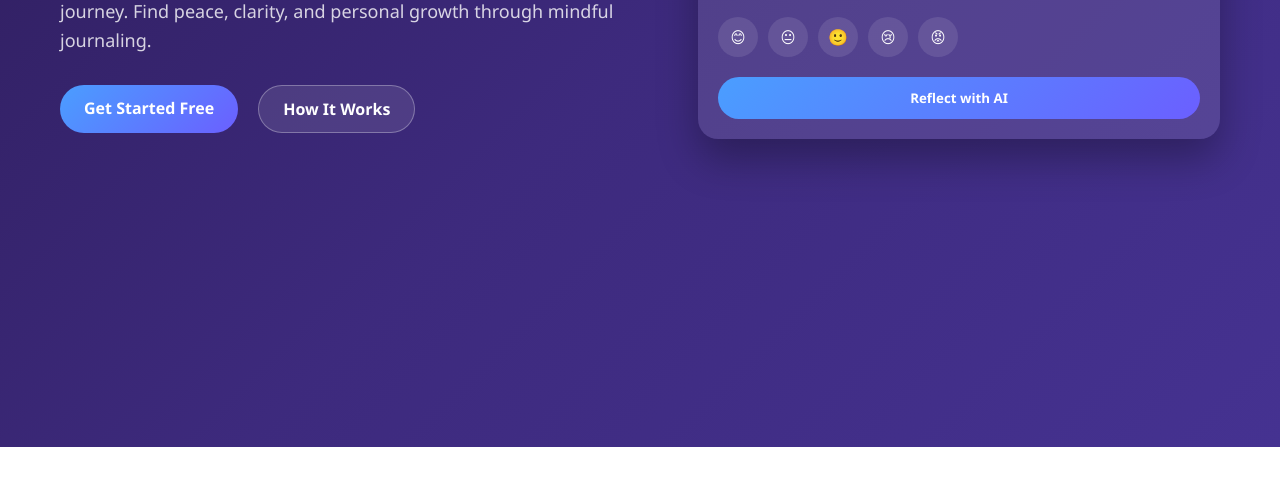
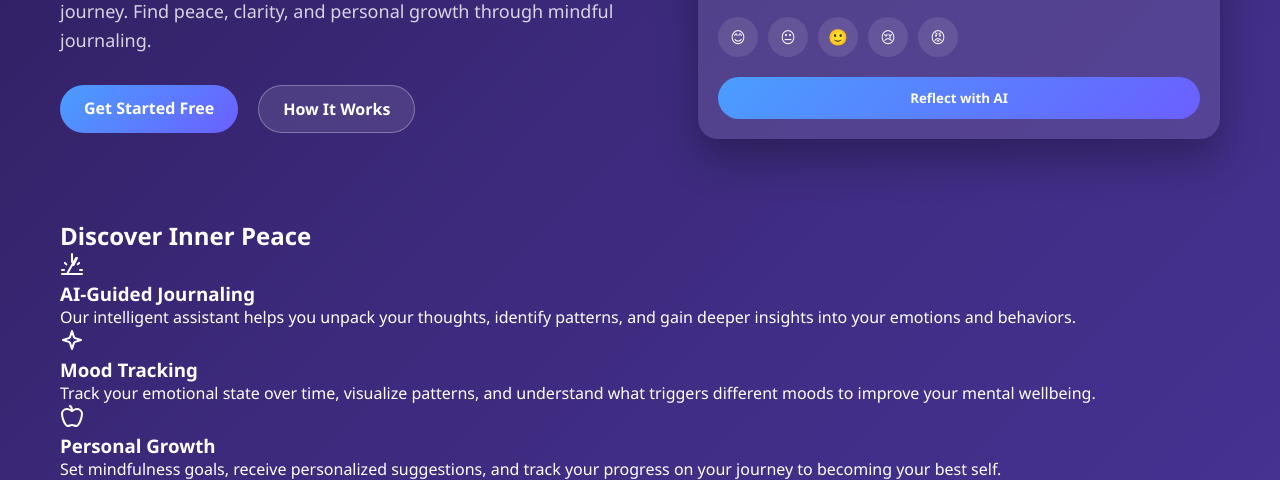
Before and after one commit to sambhav-007/CalmSpace, a website: page index.html in a window 1280 px wide. Shown: the part 353-833 px from the top of the page. Before the commit the page ends 800 px from the top, so only its background shows below. Drawn offline with Linux system fonts and the light colour scheme.

Commit message:
Added feature section

```diff
--- a/index.html
+++ b/index.html
@@ -56,6 +56,47 @@
                   </div>
               </div>
           </div>
-      </section>
+        </section>
+        <section class="features">
+            <h2 class="section-title">Discover Inner Peace</h2>
+            <div class="features-grid">
+                <div class="feature-card">
+                    <div class="feature-icon">
+                        <svg xmlns="http://www.w3.org/2000/svg" width="24" height="24" viewBox="0 0 24 24" fill="none" stroke="currentColor" stroke-width="2" stroke-linecap="round" stroke-linejoin="round">
+                            <path d="M12 2v8"></path>
+                            <path d="m4.93 10.93 1.41 1.41"></path>
+                            <path d="M2 18h2"></path>
+                            <path d="M20 18h2"></path>
+                            <path d="m19.07 10.93-1.41 1.41"></path>
+                            <path d="M22 22H2"></path>
+                            <path d="M16 6 7 22"></path>
+                            <path d="m17 6-3.5 7"></path>
+                        </svg>
+                    </div>
+                    <h3 class="feature-title">AI-Guided Journaling</h3>
+                    <p class="feature-desc">Our intelligent assistant helps you unpack your thoughts, identify patterns, and gain deeper insights into your emotions and behaviors.</p>
+                </div>
+                <div class="feature-card">
+                    <div class="feature-icon">
+                        <svg xmlns="http://www.w3.org/2000/svg" width="24" height="24" viewBox="0 0 24 24" fill="none" stroke="currentColor" stroke-width="2" stroke-linecap="round" stroke-linejoin="round">
+                            <path d="m12 3-1.912 5.813a2 2 0 0 1-1.275 1.275L3 12l5.813 1.912a2 2 0 0 1 1.275 1.275L12 21l1.912-5.813a2 2 0 0 1 1.275-1.275L21 12l-5.813-1.912a2 2 0 0 1-1.275-1.275L12 3Z"></path>
+                        </svg>
+                    </div>
+                    <h3 class="feature-title">Mood Tracking</h3>
+                    <p class="feature-desc">Track your emotional state over time, visualize patterns, and understand what triggers different moods to improve your mental wellbeing.</p>
+                </div>
+                <div class="feature-card">
+                    <div class="feature-icon">
+                        <svg xmlns="http://www.w3.org/2000/svg" width="24" height="24" viewBox="0 0 24 24" fill="none" stroke="currentColor" stroke-width="2" stroke-linecap="round" stroke-linejoin="round">
+                            <path d="M12 20.94c1.5 0 2.75 1.06 4 1.06 3 0 6-8 6-12.22A4.91 4.91 0 0 0 17 5c-2.22 0-4 1.44-5 2-1-.56-2.78-2-5-2a4.9 4.9 0 0 0-5 4.78C2 14 5 22 8 22c1.25 0 2.5-1.06 4-1.06Z"></path>
+                            <path d="M10 2c1 .5 2 2 2 5"></path>
+                        </svg>
+                    </div>
+                    <h3 class="feature-title">Personal Growth</h3>
+                    <p class="feature-desc">Set mindfulness goals, receive personalized suggestions, and track your progress on your journey to becoming your best self.</p>
+                </div>
+            </div>
+        </section>
+    </div>
 </body>
 </html>
```
